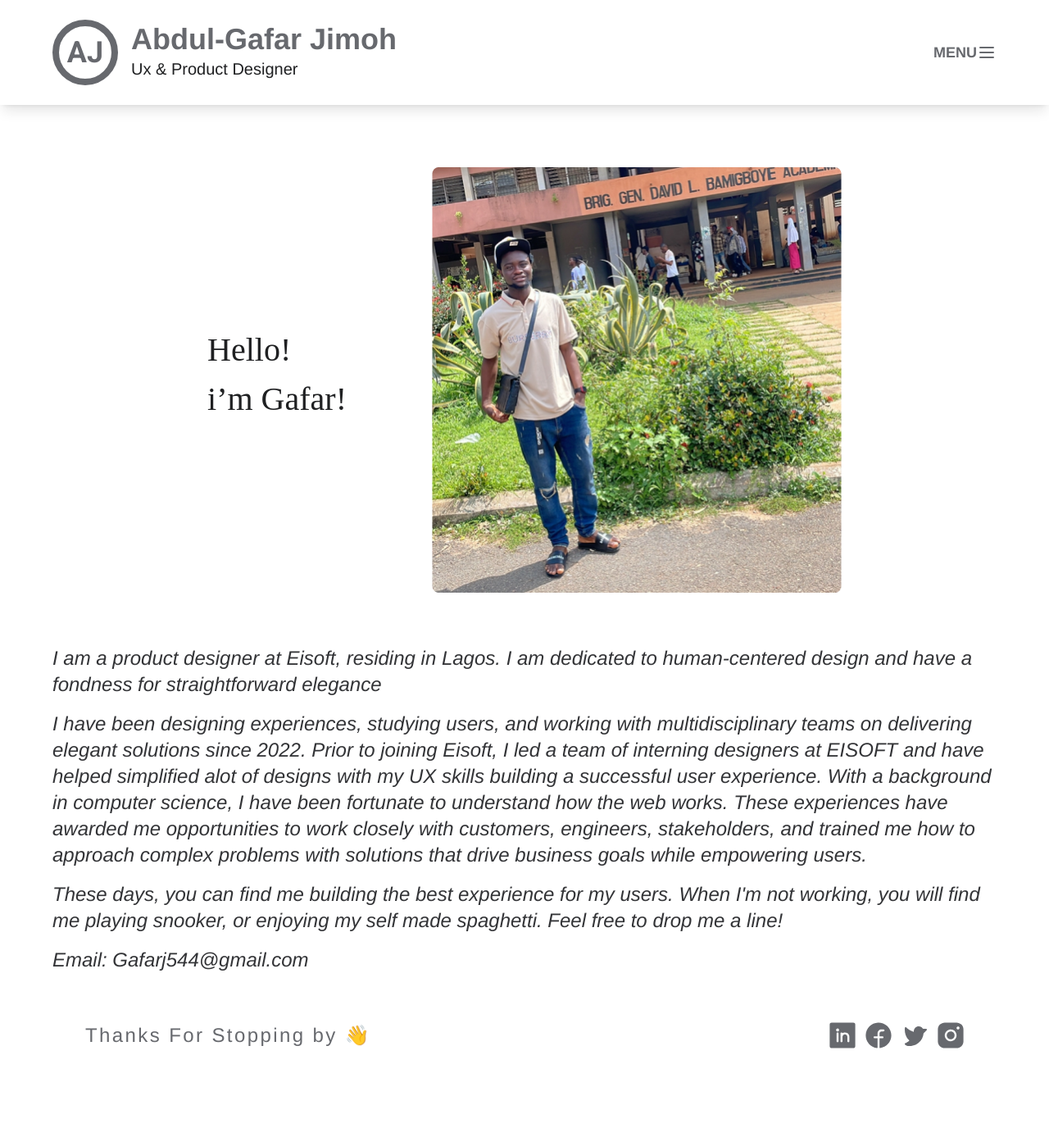
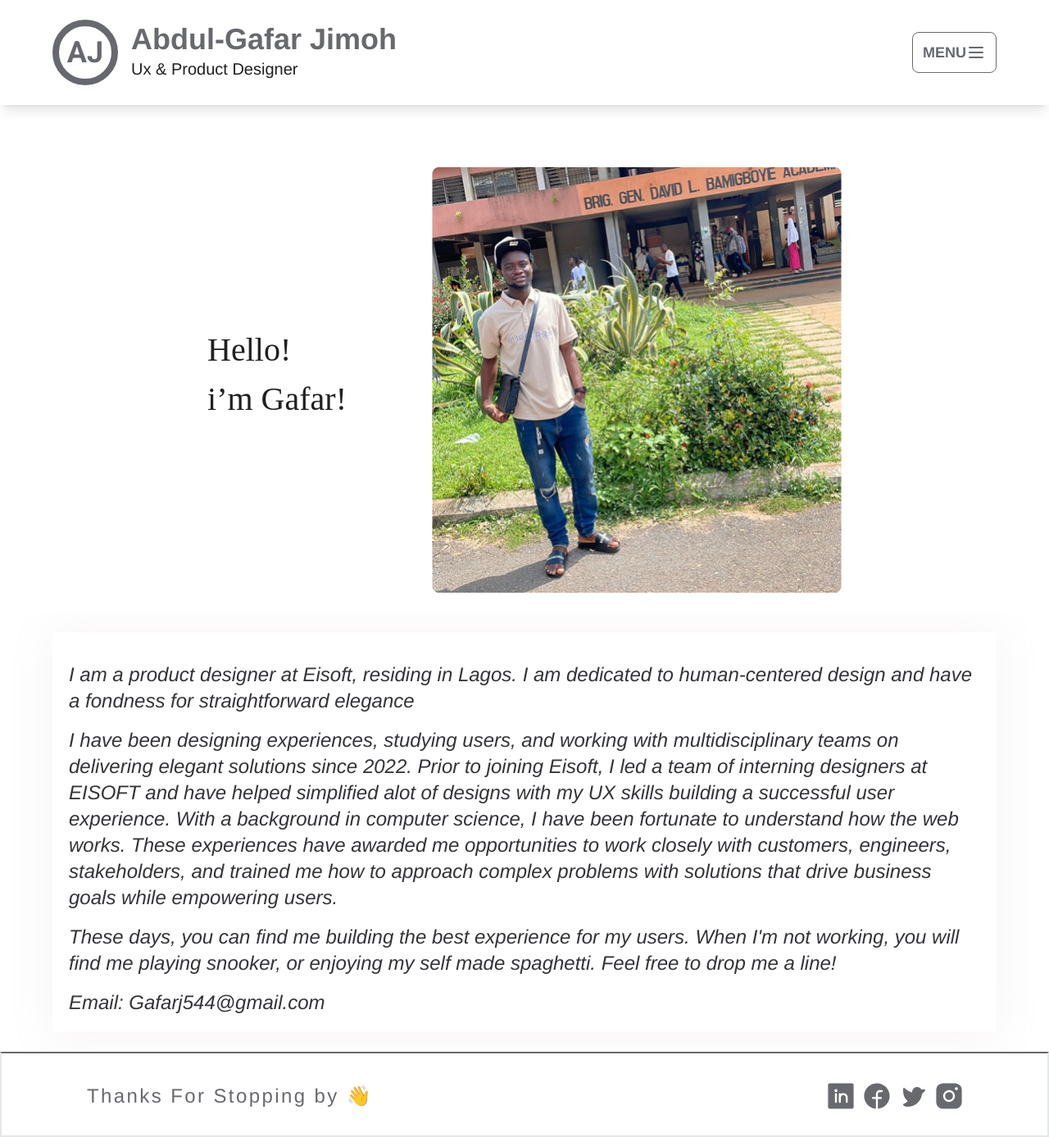
Before and after one commit to OluwaseunSodeeq/abdul-gafar-portfolio, a React (Vite) app: page /about in a window 1280 px wide. Shown: the whole page at 82% size. Before the commit the page ends 1311 px from the top, so only its background shows below. Built offline with nearby package versions, Linux system fonts and the light colour scheme; a web font is replaced by a local one.

Commit message:
first review

```diff
--- a/src/Component/About/AboutHeroSection.jsx
+++ b/src/Component/About/AboutHeroSection.jsx
@@ -34,7 +34,7 @@ function AboutHeroSection() {
         </div>
       </Container>
       <Container>
-        <>
+        <div className="shadow-custom p-3 lg:p-5 rounded-[8p">
           <div>
             {aboutContent.map((each, i) => (
               <p
@@ -48,7 +48,7 @@ function AboutHeroSection() {
           <p className="pt-4 font-normal font-Helvetica text-sm leading-6 italic lg:text-2xl md:text-xl text-user-color">
             Email: Gafarj544@gmail.com
           </p>
-        </>
+        </div>
       </Container>
     </div>
   );
--- a/src/Component/Contact/ContactHeroSection.jsx
+++ b/src/Component/Contact/ContactHeroSection.jsx
@@ -253,7 +253,7 @@ function ContactHeroSection() {
               }}
             />
           </div>
-          <button className=" block font-Helvetica font-medium leading-7 text-base md:text-lg lg:text-xl py-1 px-2 md:p-2 lg:py-3 lg:px-4 text-content-color border-user-color border-2 rounded-lg md:mt-[40px] lg:mt-[90px]">
+          <button className=" block font-Helvetica font-medium leading-7 text-base md:text-lg lg:text-xl py-1 px-2 md:p-2 lg:py-3 lg:px-4 text-content-color border-user-color border-2 rounded-lg md:mt-[40px] lg:mt-[90px] hover:border-none hover:bg-unactive-color  hover:text-plain-white">
             Send message
           </button>
         </div>
--- a/src/Component/Footer/Footer.jsx
+++ b/src/Component/Footer/Footer.jsx
@@ -4,7 +4,7 @@ import FooterTop from "./FooterTop";
 function Footer() {
   return (
     // <div className="bg-user-color w-full py-8 px-6 ">
-    <div className=" w-full bg-second-logo-text ">
+    <div className=" w-full ">
       <FooterTop />
       <FooterBottom />
     </div>
--- a/src/Component/Footer/FooterBottom.jsx
+++ b/src/Component/Footer/FooterBottom.jsx
@@ -82,8 +82,8 @@ function FooterBottom() {
   ];
 
   return (
-    <div className="bg-plain-white">
-      <div className=" pt-8 px-8 pb-6 mt-1 lg:px-[104px] lg:py-8 md:flex md:justify-between md:items-start lg:w-full lg:max-w-[1440px] lg:mx-auto">
+    <div className="bg-plain-white border-[2px] border-t-content-color ">
+      <div className=" pt-8 px-8 pb-6 mt-1 lg:px-[104px] lg:py-8 md:flex md:justify-between md:items-start lg:w-full lg:max-w-[1440px] lg:mx-auto ">
         <p className="text-content-color text-lg tracking-widest font-Helvetica lg:text-2xl">
           Thanks For Stopping by 👋
         </p>
--- a/src/Component/Hamburger.jsx
+++ b/src/Component/Hamburger.jsx
@@ -5,7 +5,7 @@ function Hamburger() {
   return (
     <div
       onClick={hamburgerHandler}
-      className="lg:w-26 flex items-center justify-end cursor-pointer "
+      className="lg:w-26 flex items-center justify-end cursor-pointer lg:border lg:border-content-color lg:rounded-[8px] lg:py-1 lg:px-3"
     >
       <h4
         className={`hidden  font-bold font-Helvetica leading-10 text-lg lg:block ${
--- a/src/Component/HeroContent.jsx
+++ b/src/Component/HeroContent.jsx
@@ -118,7 +118,7 @@ function HeroContent() {
           onMouseLeave={falseFunction}
           key={each.heading}
           // className="py-4 px-6 rounded-lg bg-second-logo-text shadow-2xl lg:w-[886px] lg:h-auto lg:text-left"
-          className={`py-4 px-6 rounded-lg  shadow-xl lg:w-[886px] lg:h-auto lg:text-left   cursor-pointer
+          className={`py-4 px-6 rounded-lg  shadow-custom lg:w-[886px] lg:h-auto lg:text-left   cursor-pointer
             bg-plain-white text-content-color
               hover:bg-content-color hover:text-plain-white
           `}
--- a/src/Component/Logo.jsx
+++ b/src/Component/Logo.jsx
@@ -1,8 +1,10 @@
+import { Link } from "react-router-dom";
 import useOpenContext from "./Contexts/useOpenContext";
 
 function Logo() {
   const { open } = useOpenContext();
   return (
+    <Link to="/">
       <div className="p-0 flex items-center gap-x-4">
         <div
           className={`flex items-center justify-center border-4 md:border-6 lg:border-8  rounded-full border-content-color w-12 h-12 md:w-16 md:h-16  lg:w-20 lg:h-20 text-center ${
@@ -34,6 +36,7 @@ function Logo() {
           </p>
         </div>
       </div>
+    </Link>
   );
 }
 
--- a/src/Component/SKills.jsx
+++ b/src/Component/SKills.jsx
@@ -34,7 +34,7 @@ function Skills() {
       onMouseLeave={falseFunction}
     >
       <div
-        className={`lg:w-80 relative border  py-2 px-6  shadow-2xl rounded-[12px] text-content-color hover:bg-content-color hover:text-plain-white`}
+        className={`lg:w-80 relative  py-2 px-6  shadow-custom rounded-[12px] text-content-color hover:bg-content-color hover:text-plain-white`}
       >
         <p
           className={`font-normal font-Helvetica lg:text-3xl text-xl  leading-8 ${
--- a/tailwind.config.js
+++ b/tailwind.config.js
@@ -38,6 +38,9 @@ const tailwindConfig = {
         square: "square",
         roman: "upper-roman",
       },
+      boxShadow: {
+        custom: "0px 4px 48px 0px #C7AFAF29",
+      },
     },
   },
   plugins: [],
```
Lines whose indentation alone changed are shown as unchanged.
